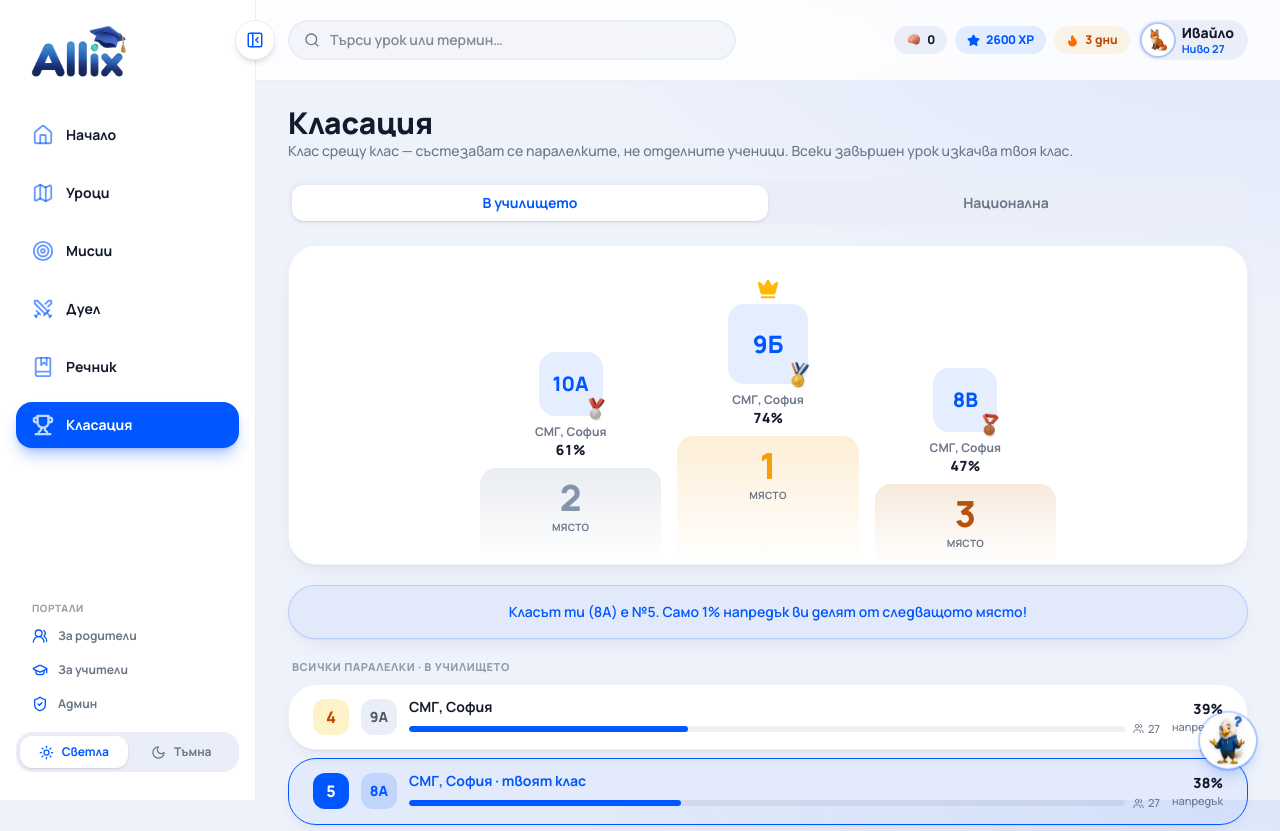
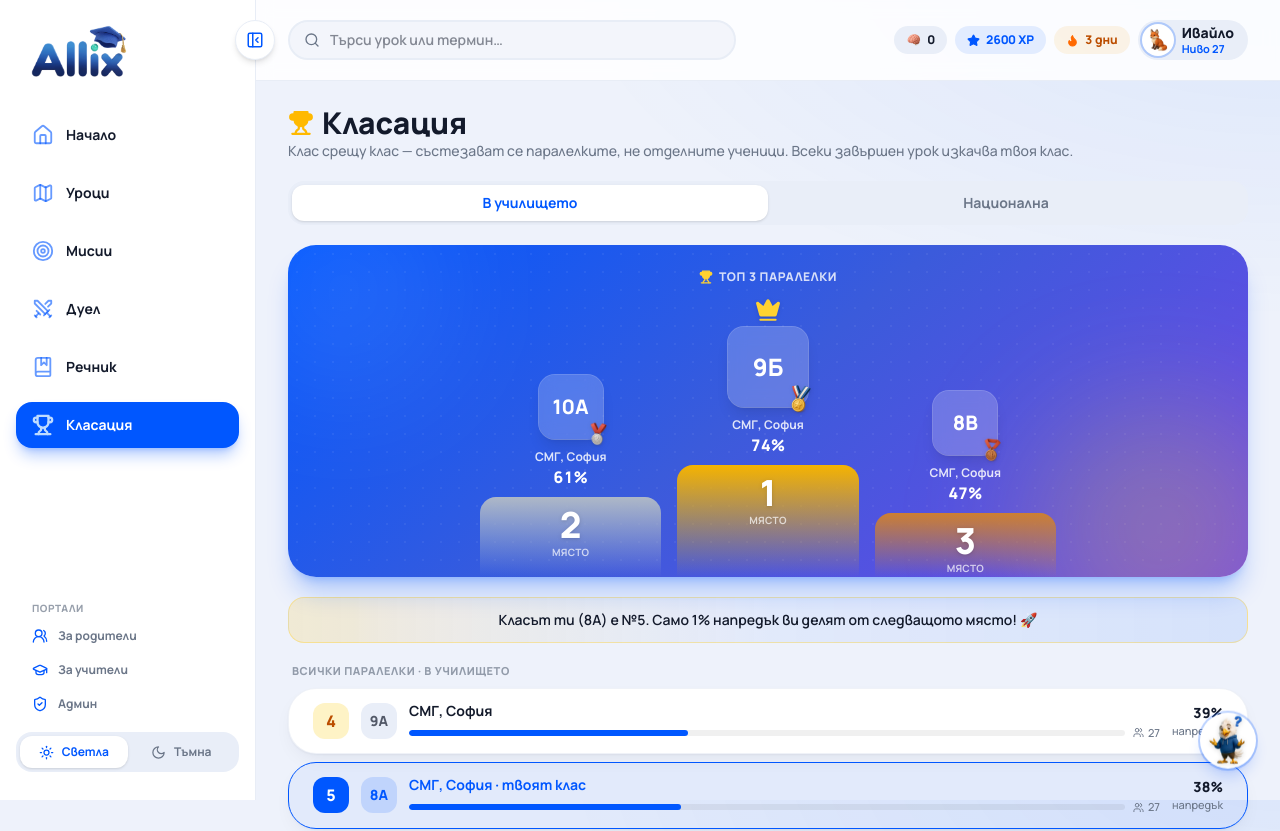
Before and after one commit to ir3nna/allix-financial-literacy, a Next.js app: page /leaderboard in a window 1280 px wide. Shown: the top 831 px of the page. Built offline with nearby package versions, Linux system fonts and the light colour scheme.

Commit message:
По-красива Класация — градиентен подиум с фон, медали и корона

```diff
--- a/app/leaderboard/page.tsx
+++ b/app/leaderboard/page.tsx
@@ -6,7 +6,7 @@
 
 import { useState } from "react";
 import { motion } from "framer-motion";
-import { Crown, Users } from "lucide-react";
+import { Crown, Users, Trophy } from "lucide-react";
 import { Card, CardContent } from "@/components/ui/card";
 import { Thiing } from "@/components/thiing";
 import { Progress } from "@/components/ui/progress";
@@ -19,11 +19,11 @@ const TABS = [
   { key: "national" as const, label: "Национална" },
 ];
 
-// Пиедестали: цвят, височина и медал за всяко от първите три места
+// Пиедестали: медал, височина и цвят (злато / сребро / бронз)
 const PODIUM = [
-  { medal: "gold-medal", height: "h-32", numColor: "#F59E0B", bg: "#F59E0B2b" },
-  { medal: "silver-medal", height: "h-24", numColor: "#8494ab", bg: "#94A3B833" },
-  { medal: "bronze-medal", height: "h-20", numColor: "#B45309", bg: "#CD7F322b" },
+  { medal: "gold-medal", height: "h-28", solid: "#F5B301" },
+  { medal: "silver-medal", height: "h-20", solid: "#AEB8C7" },
+  { medal: "bronze-medal", height: "h-16", solid: "#CD7F32" },
 ];
 
 export default function LeaderboardPage() {
@@ -43,7 +43,6 @@ export default function LeaderboardPage() {
     isMyClass: true,
   };
 
-  // Вмъкваме моя клас в подредбата и подреждаме по напредък
   const base = CLASS_LEADERBOARD[tab].filter(
     (c) => !(c.name === myClass.name && c.school === myClass.school)
   );
@@ -54,12 +53,14 @@ export default function LeaderboardPage() {
 
   // Визуален ред на подиума: 2-ро · 1-во · 3-то място
   const podiumOrder = [top3[1], top3[0], top3[2]].filter(Boolean);
-  const ahead = rows[myRank - 2]; // класът точно над мен
+  const ahead = rows[myRank - 2];
 
   return (
     <div className="flex flex-col gap-5">
       <div>
-        <h1 className="text-2xl font-extrabold md:text-3xl">Класация</h1>
+        <h1 className="flex items-center gap-2 text-2xl font-extrabold md:text-3xl">
+          <Trophy size={26} className="text-amber-400" fill="currentColor" /> Класация
+        </h1>
         <p className="text-sm font-medium text-muted">
           Клас срещу клас — състезават се паралелките, не отделните ученици. Всеки завършен урок изкачва твоя клас.
         </p>
@@ -81,9 +82,20 @@ export default function LeaderboardPage() {
         ))}
       </div>
 
-      {/* ── Подиум: топ 3 класа ── */}
-      <Card className="overflow-hidden">
-        <CardContent className="pt-8 pb-0 px-4 sm:px-8">
+      {/* ── Подиум: топ 3 класа върху богат фон ── */}
+      <Card className="relative overflow-hidden border-none text-white shadow-xl shadow-allianz/25">
+        <div
+          className="absolute inset-0"
+          style={{ background: "linear-gradient(140deg, #0057FF 0%, #3b5bdb 48%, #7048e8 100%)" }}
+        />
+        <div className="dot-grid pointer-events-none absolute inset-0 opacity-25" />
+        <div className="pointer-events-none absolute -left-12 -top-14 h-52 w-52 rounded-full bg-white/10 blur-3xl" />
+        <div className="pointer-events-none absolute -bottom-20 -right-10 h-64 w-64 rounded-full bg-amber-300/25 blur-3xl" />
+
+        <CardContent className="relative px-4 pb-0 pt-6 sm:px-8">
+          <div className="mb-3 flex items-center justify-center gap-1.5 text-xs font-extrabold uppercase tracking-wider text-white/80">
+            <Trophy size={14} className="text-amber-300" fill="currentColor" /> Топ 3 паралелки
+          </div>
           <div className="mx-auto flex max-w-xl items-end justify-center gap-2 sm:gap-4">
             {podiumOrder.map((entry) => {
               const rank = rows.indexOf(entry) + 1;
@@ -91,59 +103,51 @@ export default function LeaderboardPage() {
               return (
                 <motion.div
                   key={`${tab}-${entry.name}-${entry.school}`}
-                  initial={{ y: 16 }}
-                  animate={{ y: 0 }}
+                  initial={{ y: 18, opacity: 0 }}
+                  animate={{ y: 0, opacity: 1 }}
                   transition={{ delay: rank === 1 ? 0 : rank === 2 ? 0.08 : 0.16 }}
                   className="flex min-w-0 flex-1 flex-col items-center"
                 >
-                  {/* Корона за №1 */}
                   {rank === 1 && (
-                    <Crown size={22} className="mb-1 text-amber-400" fill="currentColor" />
+                    <Crown size={26} className="mb-1 text-amber-300 drop-shadow" fill="currentColor" />
                   )}
 
                   {/* Значка на паралелката с медал */}
                   <div className="relative">
                     <div
                       className={cn(
-                        "flex items-center justify-center rounded-2xl font-extrabold text-allianz",
+                        "flex items-center justify-center rounded-2xl font-extrabold shadow-lg",
                         rank === 1 ? "h-20 w-20 text-2xl" : "h-16 w-16 text-xl",
-                        entry.isMyClass ? "bg-allianz text-white ring-4 ring-allianz/40" : "bg-allianz/10"
+                        entry.isMyClass
+                          ? "bg-white text-allianz ring-4 ring-white/60"
+                          : "bg-white/20 text-white ring-1 ring-white/30 backdrop-blur-sm"
                       )}
                     >
                       {entry.name}
                     </div>
-                    <span className="absolute -bottom-1.5 -right-1.5">
-                      <Thiing name={p.medal} size={rank === 1 ? 30 : 26} />
+                    <span className="absolute -bottom-2 -right-2 drop-shadow">
+                      <Thiing name={p.medal} size={rank === 1 ? 32 : 26} />
                     </span>
                   </div>
 
-                  {/* Училище и напредък */}
+                  <div className="mt-2.5 w-full truncate text-center text-xs font-bold text-white/85">
+                    {entry.school}
+                    {entry.isMyClass && " · ти"}
+                  </div>
+                  <div className="text-base font-extrabold tabular-nums">{entry.progress}%</div>
+
+                  {/* Цветен пиедестал */}
                   <div
                     className={cn(
-                      "mt-2 w-full truncate text-center text-xs font-bold",
-                      entry.isMyClass ? "text-allianz" : "text-muted"
-                    )}
-                  >
-                    {entry.school}
-                    {entry.isMyClass && " · твоят клас"}
-                  </div>
-                  <div className="text-sm font-extrabold tabular-nums">{entry.progress}%</div>
-
-                  {/* Пиедестал с големия номер */}
-                  <div
-                    className={cn(
-                      "mt-2 flex w-full flex-col items-center justify-start rounded-t-2xl pt-3",
+                      "mt-2 flex w-full flex-col items-center justify-start rounded-t-2xl pt-2.5",
                       p.height
                     )}
-                    style={{ background: `linear-gradient(180deg, ${p.bg}, transparent)` }}
+                    style={{ background: `linear-gradient(180deg, ${p.solid}, ${p.solid}00)` }}
                   >
-                    <span
-                      className="text-4xl font-extrabold leading-none tabular-nums"
-                      style={{ color: p.numColor }}
-                    >
+                    <span className="text-4xl font-extrabold leading-none tabular-nums text-white drop-shadow">
                       {rank}
                     </span>
-                    <span className="mt-1 text-[10px] font-bold uppercase tracking-wide text-muted">
+                    <span className="mt-0.5 text-[10px] font-bold uppercase tracking-wide text-white/70">
                       място
                     </span>
                   </div>
@@ -155,13 +159,11 @@ export default function LeaderboardPage() {
       </Card>
 
       {/* Мотивация */}
-      <Card className="border-allianz/20 bg-allianz/5">
-        <CardContent className="pt-4 pb-4 text-center text-sm font-semibold text-allianz">
-          {myRank === 1
-            ? "Класът ти е №1! Задръжте темпото с още завършени уроци."
-            : `Класът ти (8А) е №${myRank}. Само ${Math.max(1, (ahead?.progress ?? 0) - myClass.progress)}% напредък ви делят от следващото място!`}
-        </CardContent>
-      </Card>
+      <div className="rounded-2xl border border-amber-300/40 bg-gradient-to-r from-amber-400/15 via-allianz/5 to-allianz/10 px-4 py-3 text-center text-sm font-semibold text-fg">
+        {myRank === 1
+          ? "🏆 Класът ти е №1! Задръжте темпото с още завършени уроци."
+          : `Класът ти (8А) е №${myRank}. Само ${Math.max(1, (ahead?.progress ?? 0) - myClass.progress)}% напредък ви делят от следващото място! 🚀`}
+      </div>
 
       {/* ── Останалите класове ── */}
       {rest.length > 0 && (
@@ -174,22 +176,24 @@ export default function LeaderboardPage() {
             return (
               <motion.div
                 key={`${tab}-${entry.name}-${entry.school}`}
-                initial={{ y: 8 }}
-                animate={{ y: 0 }}
+                initial={{ y: 8, opacity: 0 }}
+                animate={{ y: 0, opacity: 1 }}
                 transition={{ delay: 0.2 + i * 0.04 }}
               >
                 <Card
                   className={cn(
+                    "transition-shadow hover:shadow-md",
                     entry.isMyClass && "border-allianz bg-allianz/5 ring-2 ring-allianz/20"
                   )}
                 >
-                  <CardContent className="flex items-center gap-3 py-3 pt-3">
+                  <CardContent className="flex items-center gap-3 py-3">
                     <span
                       className={cn(
                         "flex h-9 w-9 shrink-0 items-center justify-center rounded-xl text-base font-extrabold tabular-nums",
                         entry.isMyClass
                           ? "bg-allianz text-white"
-                          : rank <= 5 ? "bg-amber-100 text-amber-700"
+                          : rank <= 5
+                          ? "bg-amber-100 text-amber-700"
                           : "bg-blue-100 text-blue-700"
                       )}
                     >
```
Also changed, not shown: .impeccable/hook.cache.json, 1 other file (tests, documents, lock files or other folders).
